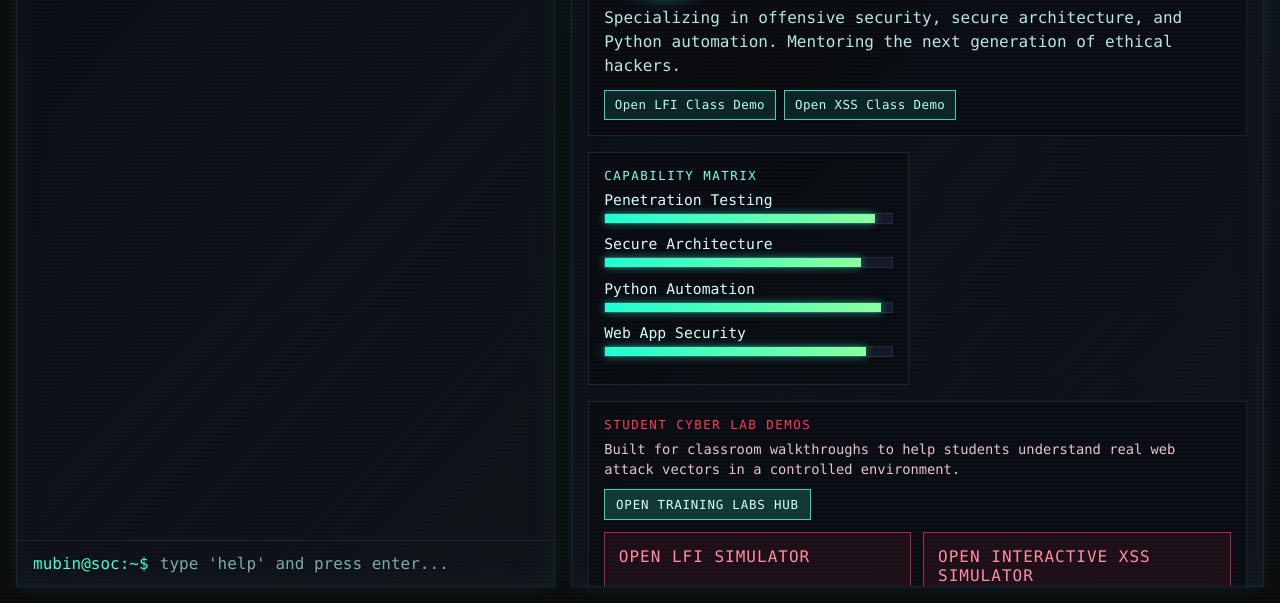
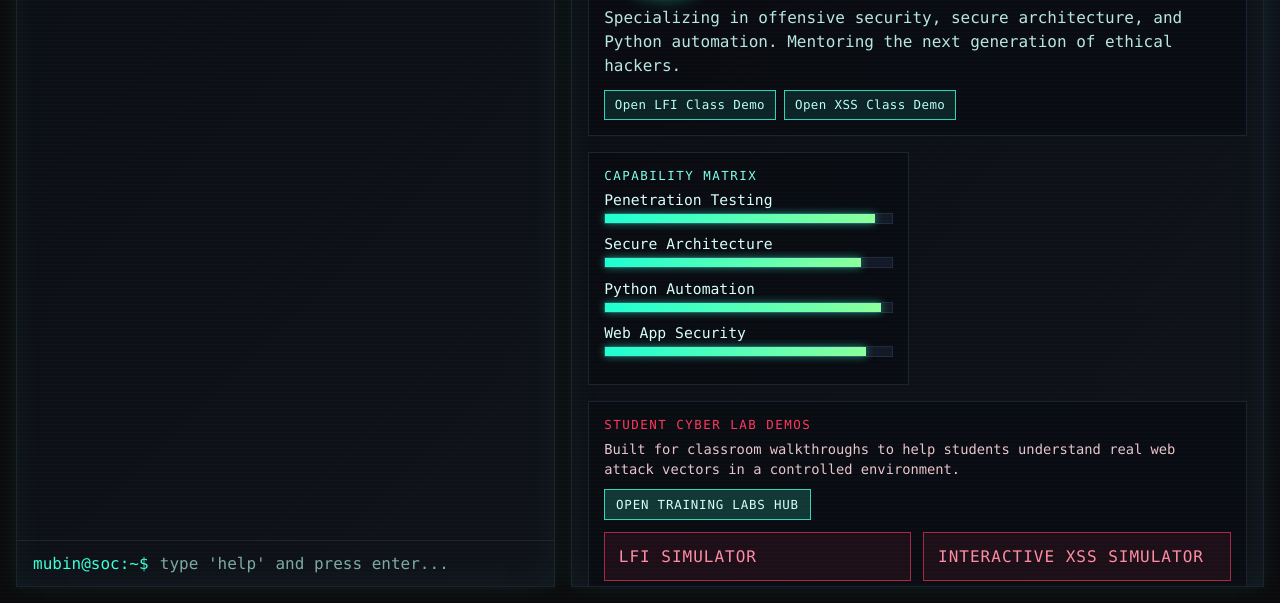
Before and after one commit to S4MC71/s4mc71.github.io, a plain HTML site: page index.html in a window 1280 px wide. Both pictures are taken after a click on the button "OPEN TRAINING LABS HUB". Shown: the part 197-800 px from the top of the page. Drawn offline with Linux system fonts and the light colour scheme.

Commit message:
Update index.html

```diff
--- a/index.html
+++ b/index.html
@@ -126,7 +126,7 @@
               data-hover-status="TARGET ACQUIRED (DEMO)"
               data-idle-status="CLASSROOM READY"
             >
-              Open LFI Simulator
+              LFI Simulator
             </a>
             <a
               class="sim-node"
@@ -137,7 +137,7 @@
               data-hover-status="TARGET ACQUIRED (DEMO)"
               data-idle-status="CLASSROOM READY"
             >
-              Open Interactive XSS Simulator
+              Interactive XSS Simulator
             </a>
           </div>
         </div>
```
